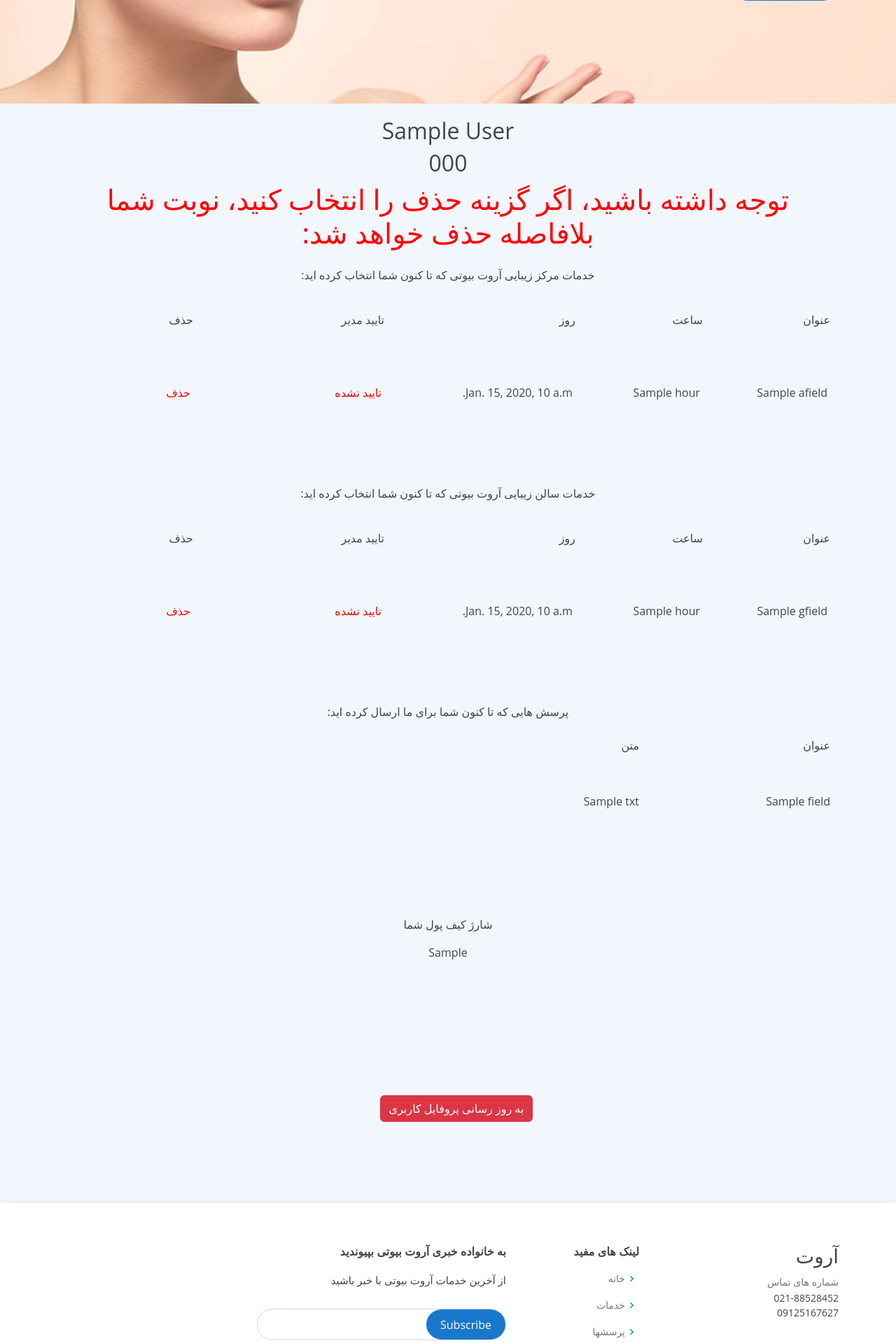
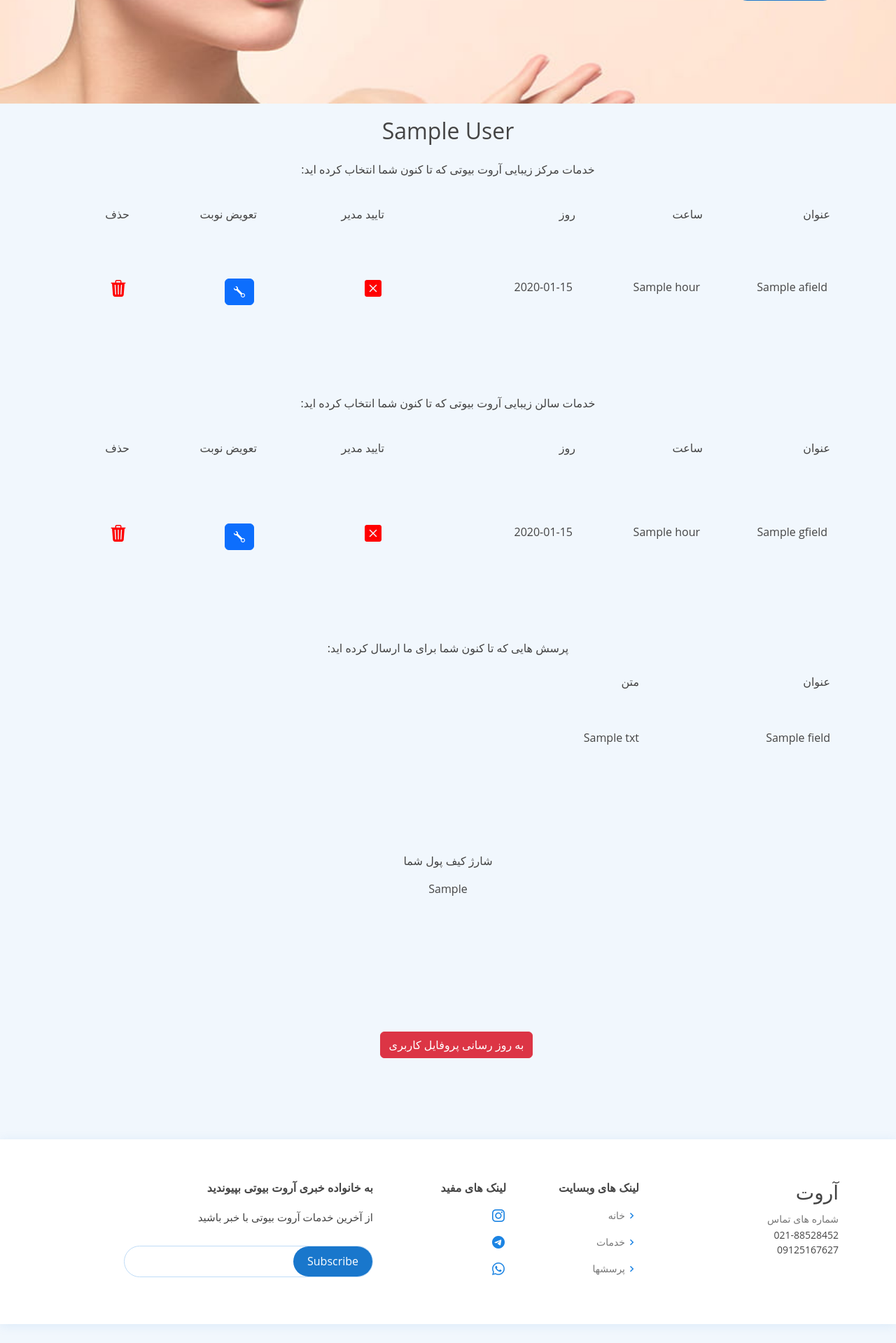
Before and after one commit to Sooshiance/Online_Booking_Sys, a Django app: template templates/user/profile.html in a window 1280 px wide. Shown: the part 492-2411 px from the top of the page at 70% size. Run offline with Django 4.2, Linux system fonts and the light colour scheme; the template is opened without the code that fills it: most values are stand-ins (such as "Sample title", 1, 10 or a date in 2020); some libraries are stand-ins or nearby versions.

Commit message:
add important functionalities and some minor improvements

```diff
--- a/arrot/models.py
+++ b/arrot/models.py
@@ -77,7 +77,7 @@ class GolsaModel(models.Model):
 
     class Meta:
         ordering = ['-created_at']
-        unique_together = ['title', 'hour', 'date']
+        unique_together = ['title', 'jtime', 'hour', 'date']
 
 
 class Wallet(models.Model):
--- a/arrot/views.py
+++ b/arrot/views.py
@@ -16,11 +16,12 @@ def reserveClinicView(request):
             if form.is_valid():
                 title = form.cleaned_data['title']
                 date = form.cleaned_data['date']
+                jtime = form.cleaned_data['jtime']
                 hour = form.cleaned_data['hour']
                 description = form.cleaned_data['description']
 
                 object = ArrotModel.objects.create(title=title, date=date, hour=hour, description=description,
-                                                    user=request.user)
+                                                    user=request.user, jtime=jtime)
                 messages.success(request, 'نوبت شما با موفقیت ذخیره شد')
                 return redirect('RESERVED')
             else:
@@ -42,11 +43,12 @@ def reserveSalonView(request):
             if form.is_valid():
                 title = form.cleaned_data['title']
                 date = form.cleaned_data['date']
+                jtime = form.cleaned_data['jtime']
                 hour = form.cleaned_data['hour']
                 description = form.cleaned_data['description']
 
                 object = GolsaModel.objects.create(title=title, date=date, hour=hour, description=description,
-                                                    user=request.user)
+                                                    user=request.user, jtime=jtime)
 
                 messages.success(request, 'نوبت شما با موفقیت ذخیره شد')
                 return redirect('RESERVED')
--- a/requirements.txt
+++ b/requirements.txt
@@ -8,3 +8,4 @@ psycopg2-binary==2.9.6
 python-decouple==3.8
 sqlparse==0.4.4
 django-jalali-date==1.1.0
+mysqlclient==2.2.4
--- a/templates/arrot/clinic.html
+++ b/templates/arrot/clinic.html
@@ -4,6 +4,7 @@
     کلینیک
 {% endblock title %}
 {% block doc %}
+<section class="vh-80 d-flex-grid">
     <div style="text-align: center;">
         <p class="h1 mb-5 mt-5">
             برای دریافت خدمات در روز های تعطیل با مدیریت هماهنگ نمایید.
@@ -16,6 +17,7 @@
             <button type="submit" class="btn btn-primary">دریافت</button>
         </div>
     </form>
+</section>
     <link rel="stylesheet" href="{% static 'admin/jquery.ui.datepicker.jalali/themes/base/jquery-ui.min.css' %}">
 	<script src="{% static 'admin/js/django_jalali.min.js' %}"></script>
 {% endblock doc %}
--- a/templates/root.html
+++ b/templates/root.html
@@ -15,8 +15,7 @@
       {% endblock title %}
     </title>
     <!-- Vendor CSS Files -->
-    <link rel="stylesheet"
-          href="{% static 'assets/vendor/bootstrap/css/bootstrap.rtl.min.css' %}">
+    <link rel="stylesheet" href="{% static 'assets/vendor/bootstrap/css/bootstrap.rtl.min.css' %}">
     <link href="{% static 'assets/vendor/fontawesome-free/css/all.min.css' %}"
           rel="stylesheet">
     <link href="{% static 'assets/vendor/animate.css/animate.min.css' %}"
@@ -36,6 +35,10 @@
     <script src="https://cdn.jsdelivr.net/npm/popper.js@1.16.1/dist/umd/popper.min.js"></script>
     <!-- Template Main CSS File -->
     <link href="{% static 'assets/css/style.css' %}" rel="stylesheet">
+
+    <link rel="shortcut icon" href="favicon.ico" type="image/x-icon">
+
+    <link rel="stylesheet" href="https://cdn.jsdelivr.net/npm/bootstrap-icons@1.11.3/font/bootstrap-icons.min.css">
 
     <link rel="stylesheet" href="{% static 'admin/jquery.ui.datepicker.jalali/themes/base/jquery-ui.min.css' %}">
     <!-- =======================================================
@@ -121,7 +124,7 @@
               <div>09125167627</div>
             </div>
             <div class="col-lg-2 col-md-6 footer-links">
-              <h4>لینک های مفید</h4>
+              <h4>لینک های وبسایت</h4>
               <ul>
                 <li>
                   <i class="bx bx-chevron-right"></i> <a href="{% url 'HOME' %}">خانه</a>
@@ -131,6 +134,20 @@
                 </li>
                 <li>
                   <i class="bx bx-chevron-right"></i> <a href="{% url 'DAILY' %}">پرسشها</a>
+                </li>
+              </ul>
+            </div>
+            <div class="col-lg-2 col-md-6 footer-links">
+              <h4>لینک های مفید</h4>
+              <ul>
+                <li>
+                  <i class="bi bi-instagram"></i>
+                </li>
+                <li>
+                  <i class="bi bi-telegram"></i>
+                </li>
+                <li>
+                  <i class="bi bi-whatsapp"></i>
                 </li>
               </ul>
             </div>
--- a/templates/user/profile.html
+++ b/templates/user/profile.html
@@ -7,37 +7,35 @@
         <div class="row">
             <div class="col h2 text-center">{{ profile.fullName }}</div>
         </div>
-        <div class="row">
-            <div class="col h2 text-center">{{ profile.phone }}</div>
-        </div>
-        <div class="row">
-            <div class="col">
-                <p class="text-center h1" style="color: red;">
-                    توجه داشته باشید، اگر گزینه حذف را انتخاب کنید، نوبت شما بلافاصله حذف خواهد شد:
-                </p>
-            </div>
-        </div>
         <div class="row mt-3 mb-3">
             <p class="text-center">خدمات مرکز زیبایی آروت بیوتی که تا کنون شما انتخاب کرده اید:</p>
             <div class="row mb-4 mt-4">
                 <div class="col-2">عنوان</div>
                 <div class="col-2">ساعت</div>
                 <div class="col-3">روز</div>
-                <div class="col-3">تایید مدیر</div>
-                <div class="col-2">حذف</div>
+                <div class="col-2">تایید مدیر</div>
+                <div class="col-2">تعویض نوبت</div>
+                <div class="col-1">حذف</div>
             </div>
             <div class="row mb-4 mt-4">
                 {% for afield in arrot %}
                     <div class="col-2 mb-3 mt-3 p-3">{{ afield.title }}</div>
                     <div class="col-2 mb-3 mt-3 p-3">{{ afield.hour }}</div>
-                    <div class="col-3 mb-3 mt-3 p-3">{{ afield.date }}</div>
+                    <div class="col-3 mb-3 mt-3 p-3">{{ afield.jtime }}</div>
                     {% if afield.admin_approval %}
-                        <div class="col-3 mb-3 mt-3 p-3" style="color: rgb(0, 100, 0);">تایید شده</div>
+                        <div class="col-2 mb-3 mt-3 p-3 h4" style="color: rgb(0, 100, 0);">
+                            <i class="bi bi-check-square-fill"></i>
+                        </div>
                     {% else %}
-                        <div class="col-3 mb-3 mt-3 p-3" style="color: red;">تایید نشده</div>
+                        <div class="col-2 mb-3 mt-3 p-3 h4" style="color: red;">
+                            <i class="bi bi-x-square-fill"></i>
+                        </div>
                     {% endif %}
-                    <div class="col-2 mb-3 mt-3 p-3">
-                        <a href="{% url 'DELETEARROT' afield.pk %}" style="color: red;">حذف</a>
+                    <div class="col-2 mb-3 mt-3 p-3"><a href="" class="h4 btn btn-primary"><i class="bi bi-wrench"></i></a></div>
+                    <div class="col-1 mb-3 mt-3 p-3">
+                        <a class="h4" href="{% url 'DELETEARROT' afield.pk %}" style="color: red;">
+                            <i class="bi bi-trash3-fill"></i>
+                        </a>
                     </div>
                 {% endfor %}
             </div>
@@ -48,21 +46,30 @@
                 <div class="col-2">عنوان</div>
                 <div class="col-2">ساعت</div>
                 <div class="col-3">روز</div>
-                <div class="col-3">تایید مدیر</div>
-                <div class="col-2">حذف</div>
+                <div class="col-2">تایید مدیر</div>
+                <div class="col-2">تعویض نوبت</div>
+                <div class="col-1">حذف</div>
             </div>
+            <div class="row m-2"></div>
             <div class="row mb-4 mt-4">
                 {% for gfield in golsa %}
                     <div class="col-2 mb-3 mt-3 p-3">{{ gfield.title }}</div>
                     <div class="col-2 mb-3 mt-3 p-3">{{ gfield.hour }}</div>
-                    <div class="col-3 mb-3 mt-3 p-3 h-6">{{ gfield.date }}</div>
+                    <div class="col-3 mb-3 mt-3 p-3">{{ gfield.jtime }}</div>
                     {% if gfield.admin_approval %}
-                        <div class="col-3 mb-3 mt-3 p-3" style="color: rgb(0, 0, 200);">تایید شده</div>
+                        <div class="col-2 mb-3 mt-3 p-3 h4" style="color: rgb(0, 100, 0);">
+                            <i class="bi bi-check-square-fill"></i>
+                        </div>
                     {% else %}
-                        <div class="col-3 mb-3 mt-3 p-3" style="color: red;">تایید نشده</div>
+                        <div class="col-2 mb-3 mt-3 p-3 h4" style="color: red;">
+                            <i class="bi bi-x-square-fill"></i>
+                        </div>
                     {% endif %}
-                    <div class="col-2 mb-3 mt-3 p-3">
-                        <a href="{% url 'DELETEGOLSA' gfield.pk %}" style="color: red;">حذف</a>
+                    <div class="col-2 mb-3 mt-3 p-3"><a href="" class="h5 btn btn-primary"><i class="bi bi-wrench"></i></a></div>
+                    <div class="col-1 mb-3 mt-3 p-3">
+                        <a class="h4" href="{% url 'DELETEGOLSA' gfield.pk %}" style="color: red;">
+                            <i class="bi bi-trash3-fill"></i>
+                        </a>
                     </div>
                 {% endfor %}
             </div>
--- a/user/models.py
+++ b/user/models.py
@@ -75,7 +75,7 @@ class User(AbstractBaseUser):
     is_active    = models.BooleanField(default=False, null=False, verbose_name='وضعیت فعالیت')
     is_staff     = models.BooleanField(default=False, null=False, verbose_name='دسترسی ادمین')
     is_superuser = models.BooleanField(default=False, null=False, verbose_name='مدیر')
-    joined_at    = jmodels.jDateTimeField(auto_now_add=True, verbose_name='تاریخ عضویت')
+    # joined_at    = jmodels.jDateTimeField(auto_now_add=True, verbose_name='تاریخ عضویت')
 
     objects = AllUser()
 
--- a/user/urls.py
+++ b/user/urls.py
@@ -15,8 +15,8 @@ urlpatterns = [
     path('register/otp/', otpRegisterValidation, name='OTP-REGISTER'),
 
     # TODO : Users control their reserved turns
-    path('delete-arrot/<int:pk>/', deleteArrotItem, name='DELETEARROT'),
-    path('delete-golsa/<int:pk>/', deleteGolsaItem, name='DELETEGOLSA'),
+    path('profile/delete-arrot/<int:pk>/', deleteArrotItem, name='DELETEARROT'),
+    path('profile/delete-golsa/<int:pk>/', deleteGolsaItem, name='DELETEGOLSA'),
 
     # TODO : Email Reset password
     path('forgetpassword/', forgetPassword, name='FORGET'),
```
Also changed, not shown: arrot/forms.py (+6 -4 lines), booking/settings.py (+17 -0 lines), templates/arrot/salon.html (+1 -8 lines), templates/user/delete_arrot.html (added, +43 -0 lines), templates/user/delete_golsa.html (added, +45 -0 lines), user/admin.py (+3 -4 lines), user/views.py (+27 -16 lines).
